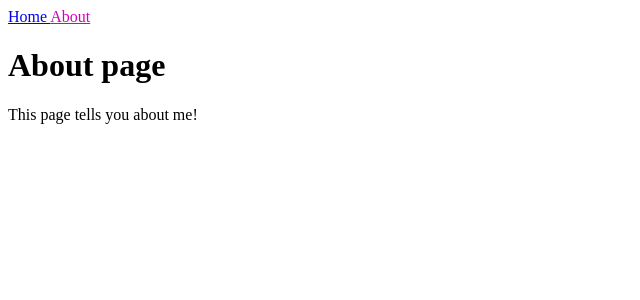
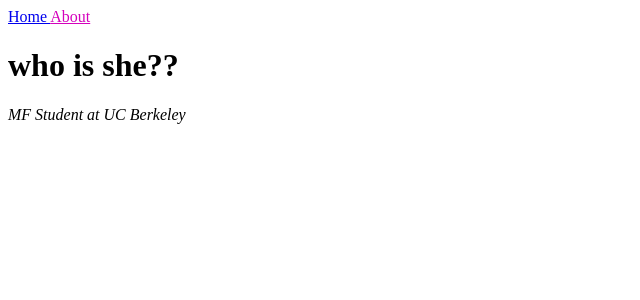
Before and after one commit to c-ryan7/c-ryan7.github.io, a Jekyll site: the page built from about.md, in a window 1280 px wide. Shown: the top 300 px of the page, without its empty margins (0-640 px from the left). Built offline with Jekyll 4.4.1, drawn with Linux system fonts in a browser that asks for light colours.

Commit message:
changed index and about pages to personalized text

```diff
--- a/about.md
+++ b/about.md
@@ -2,6 +2,6 @@
 layout: default
 title: About
 ---
-# About page
+# who is she??
 
-This page tells you about me!
+*MF Student at UC Berkeley*
--- a/index.html
+++ b/index.html
@@ -2,4 +2,6 @@
 layout: default
 title: Home
 ---
-<h1>{{ "Hello World!" | downcase }}</h1>
+<h1>{{ "C.P. Ryan" }}</h1>
+
+yay trees! :-)
```
